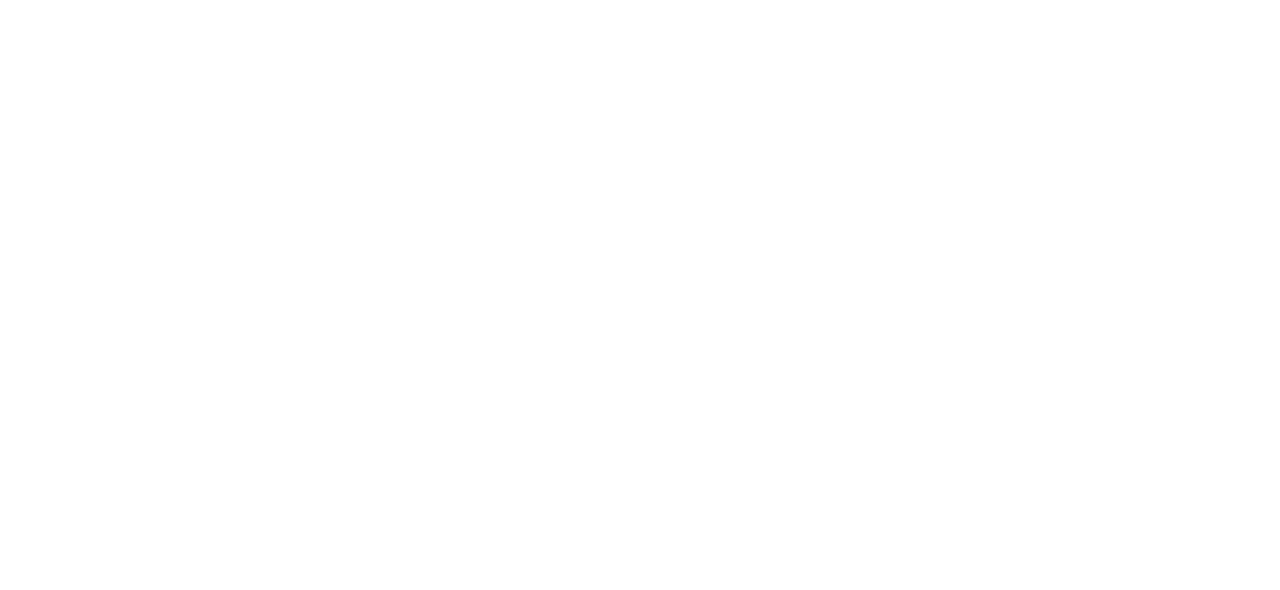
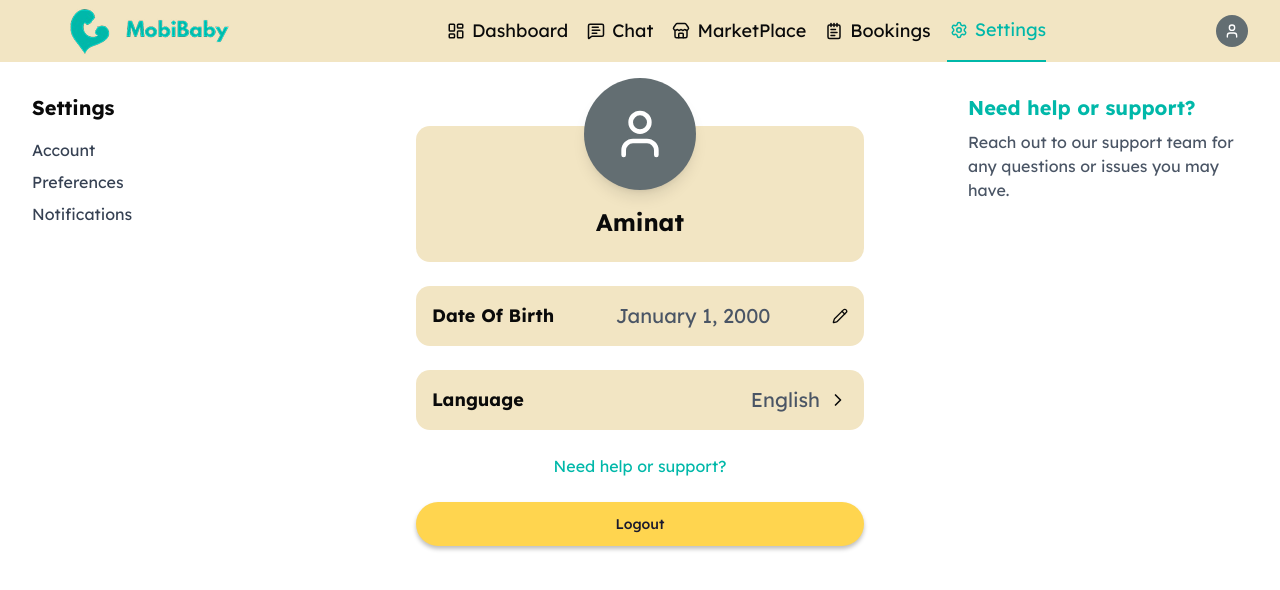
Before and after one commit to moloruntomiwa31/mobi-baby, a Nuxt app: page /settings in a window 1280 px wide. Before the commit this address had no page. Shown: the top 590 px of the page. Built offline with nearby package versions, Linux system fonts and the light colour scheme.

Commit message:
settings layout setup

```diff
--- a/components/Base/BottomBar.vue
+++ b/components/Base/BottomBar.vue
@@ -54,7 +54,7 @@
     },
     {
       name: 'Settings',
-      path: '#',
+      path: '/settings',
       icon: Settings
     }
   ]
--- a/components/Base/TopBar.vue
+++ b/components/Base/TopBar.vue
@@ -66,7 +66,7 @@
     },
     {
         name: "Settings",
-        path: "#",
+        path: "/settings",
         icon: Settings
     }
 ]
--- a/components/ChatLayout.vue
+++ b/components/ChatLayout.vue
@@ -1,5 +1,5 @@
 <template>
-    <FullLayout title="Chat" :hide="{ top: false, left: false, middle: false, right: false, bottom: false }">
+    <FullLayout title="Chat">
       <!-- Left: Chat History -->
       <template #left>
         <div class="bg-primaryAqua shadow-sm rounded-lg p-4 flex flex-col gap-4">
@@ -48,7 +48,7 @@
 </template>
     </FullLayout>
 
-    <MobileLayout title="Chat" class="mdlg:hidden">
+    <MobileLayout title="Chat">
         <slot />
     </MobileLayout>
   </template>
--- a/components/DashboardLayout.vue
+++ b/components/DashboardLayout.vue
@@ -1,5 +1,5 @@
 <template>
-  <FullLayout title="Dashboard" :hide="{ top: false, left: false, middle: false, right: true, bottom: false }">
+  <FullLayout title="Dashboard" :hide="{ right: true }">
     <template #left>
       <div class="bg-primaryGray/10 p-4 rounded-xl">
     <div class="flex items-center gap-3">
--- a/components/FullLayout.vue
+++ b/components/FullLayout.vue
@@ -22,8 +22,10 @@
   </template>
 
 <script setup lang="ts">
-const {hide = {top: false, left: true, middle: false, right: true, bottom: false}, title = ''} = defineProps<{
-    hide?: {top: boolean, left: boolean, middle: boolean, right: boolean, bottom: boolean},
+const props = defineProps<{
+    hide?: Partial<{top: boolean, left: boolean, middle: boolean, right: boolean, bottom: boolean}>,
     title?: string,
 }>()
+
+const hide = props.hide ?? {};
 </script>
--- a/components/MobileLayout.vue
+++ b/components/MobileLayout.vue
@@ -12,7 +12,7 @@
 
 <script setup lang="ts">
 const {hide = {top: false, bottom: false}} = defineProps<{
-  hide?: { top: boolean; bottom: boolean };
+  hide?: Partial<{ top: boolean; bottom: boolean }>;
   title?: string;
 }>();
 </script>
--- /dev/null
+++ b/components/SettingsLayout.vue
@@ -0,0 +1,29 @@
+<template>
+    <FullLayout>
+      <template #left>
+        <div class="space-y-4 p-4">
+          <BaseText bold size="md">Settings</BaseText>
+          <ul class="space-y-2 text-gray-700">
+            <li class="cursor-pointer hover:text-primaryAqua">Account</li>
+            <li class="cursor-pointer hover:text-primaryAqua">Preferences</li>
+            <li class="cursor-pointer hover:text-primaryAqua">Notifications</li>
+          </ul>
+        </div>
+      </template>
+
+      <template #middle>
+       <slot />
+      </template>
+
+      <template #right>
+        <div class="p-4">
+          <BaseText class="text-primaryAqua" size="md" bold>Need help or support?</BaseText>
+          <BaseText class="text-gray-600 mt-2" size="sm">Reach out to our support team for any questions or issues you may have.</BaseText>
+        </div>
+      </template>
+    </FullLayout>
+
+    <MobileLayout :hide="{ top: true }">
+     <slot />
+    </MobileLayout>
+  </template>
--- a/pages/dashboard/index.vue
+++ b/pages/dashboard/index.vue
@@ -1,7 +1,7 @@
 <template>
   <div>
-      <!-- <DashboardPatient /> -->
-      <DashboardMedic />
+      <DashboardPatient />
+      <!-- <DashboardMedic /> -->
   </div>
 </template>
 
--- /dev/null
+++ b/pages/settings.vue
@@ -0,0 +1,40 @@
+<!-- components/SettingsContent.vue -->
+<template>
+    <SettingsLayout>
+    <div class="flex flex-col items-center justify-center mt-12 gap-8 mdlg:gap-6 h-full">
+      <div class="relative bg-gray rounded-xl w-full max-w-md flex flex-col items-center pt-16 pb-6">
+        <Avatar
+          size="4xl"
+          class="absolute left-1/2 -translate-x-1/2 -top-12 shadow-lg"
+        />
+        <BaseText content="Aminat" size="lg" bold class="mt-4" />
+      </div>
+
+      <div class="bg-gray rounded-xl w-full max-w-md p-4">
+        <div class="flex items-center justify-between">
+          <BaseText content="Date Of Birth" bold />
+          <BaseText content="January 1, 2000" size="md" class="text-gray-600" />
+          <Pencil class="w-4 h-4" />
+        </div>
+      </div>
+
+      <div class="bg-gray rounded-xl w-full max-w-md p-4">
+        <div class="flex items-center justify-between">
+          <BaseText content="Language" bold />
+          <div class="flex items-center gap-2">
+            <BaseText content="English" size="md" class="text-gray-600" />
+            <ChevronRight class="w-5 h-5" />
+          </div>
+        </div>
+      </div>
+
+      <BaseText class="text-primaryAqua" size="sm">Need help or support?</BaseText>
+      <Button variant="yellow" size="rounded" class="w-full max-w-md">Logout</Button>
+    </div>
+    </SettingsLayout>
+  </template>
+
+  <script setup lang="ts">
+  import { Pencil, ChevronRight } from "lucide-vue-next";
+  useHead({ title: 'Settings' });
+  </script>
```
